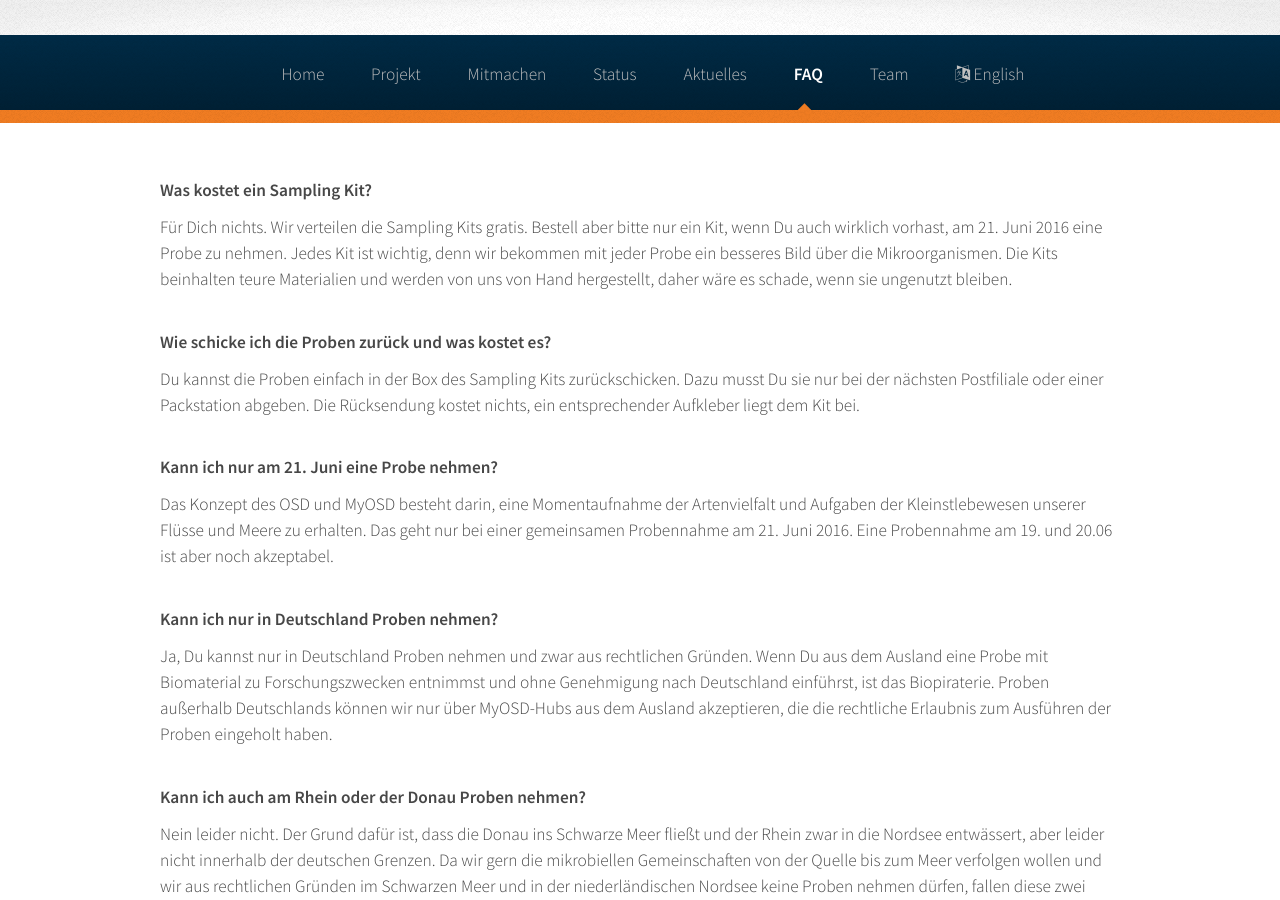
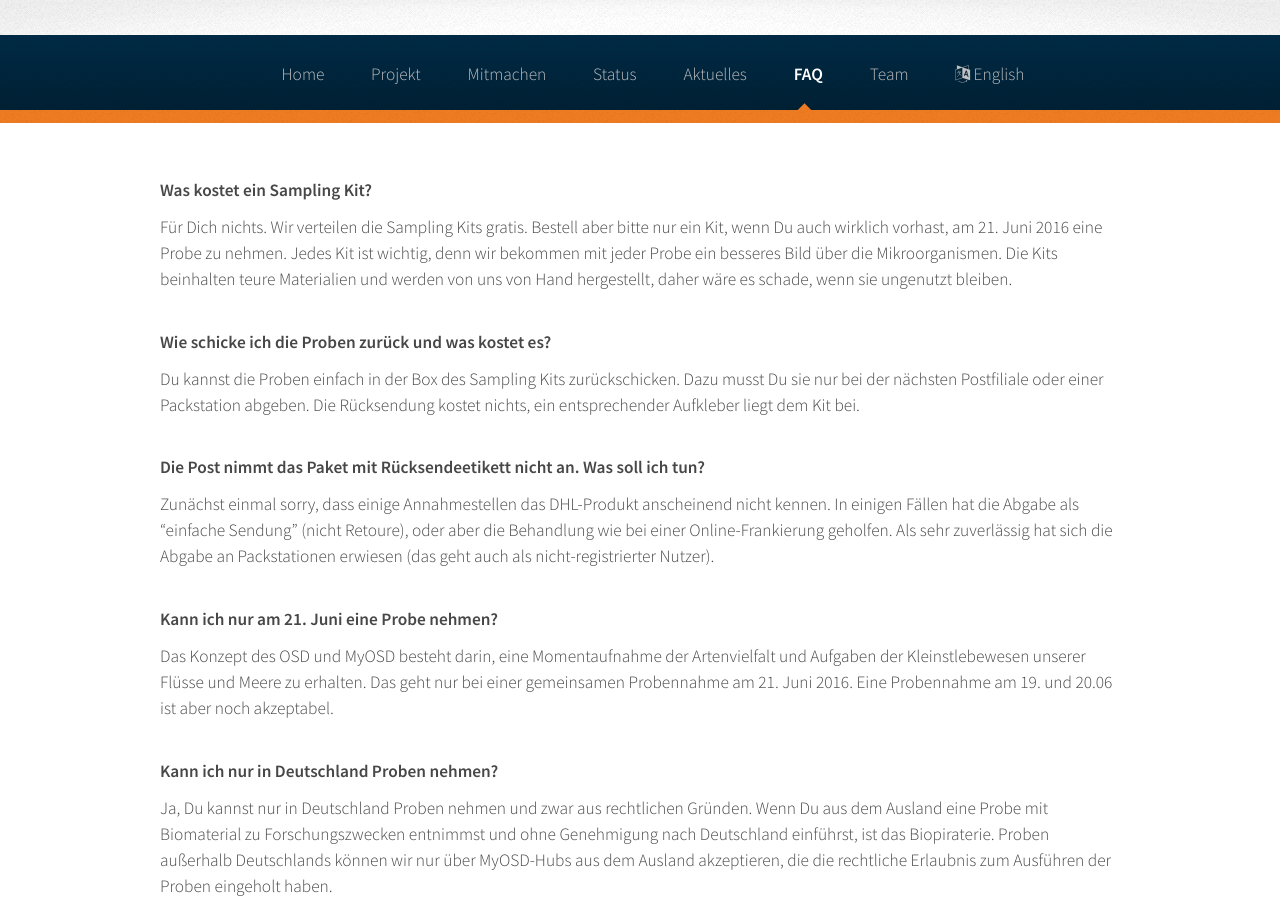
Before and after one commit to myosd/myosd.github.io, a Jekyll site: the page built from faq/index.md, in a window 1280 px wide and 900 px high. Built offline with Jekyll 4.4.1, drawn with Linux system fonts in a browser that asks for light colours.

Commit message:
DHL issue included

```diff
--- a/faq/index.md
+++ b/faq/index.md
@@ -9,6 +9,9 @@ Für Dich nichts. Wir verteilen die Sampling Kits gratis. Bestell aber bitte nur
 
 # Wie schicke ich die Proben zurück und was kostet es?
 Du kannst die Proben einfach in der Box des Sampling Kits zurückschicken. Dazu musst Du sie nur bei der nächsten Postfiliale oder einer Packstation abgeben. Die Rücksendung kostet nichts, ein entsprechender Aufkleber liegt dem Kit bei.
+
+# Die Post nimmt das Paket mit Rücksendeetikett nicht an. Was soll ich tun?
+Zunächst einmal sorry, dass einige Annahmestellen das DHL-Produkt anscheinend nicht kennen. In einigen Fällen hat die Abgabe als “einfache Sendung” (nicht Retoure), oder aber die Behandlung wie bei einer Online-Frankierung geholfen. Als sehr zuverlässig hat sich die Abgabe an Packstationen erwiesen (das geht auch als nicht-registrierter Nutzer).
 
 # Kann ich nur am 21. Juni eine Probe nehmen?
 Das Konzept des OSD und MyOSD besteht darin, eine Momentaufnahme der Artenvielfalt und Aufgaben der Kleinstlebewesen unserer Flüsse und Meere zu erhalten. Das geht nur bei einer gemeinsamen Probennahme am 21. Juni 2016. Eine Probennahme am 19. und 20.06 ist aber noch akzeptabel.
```
